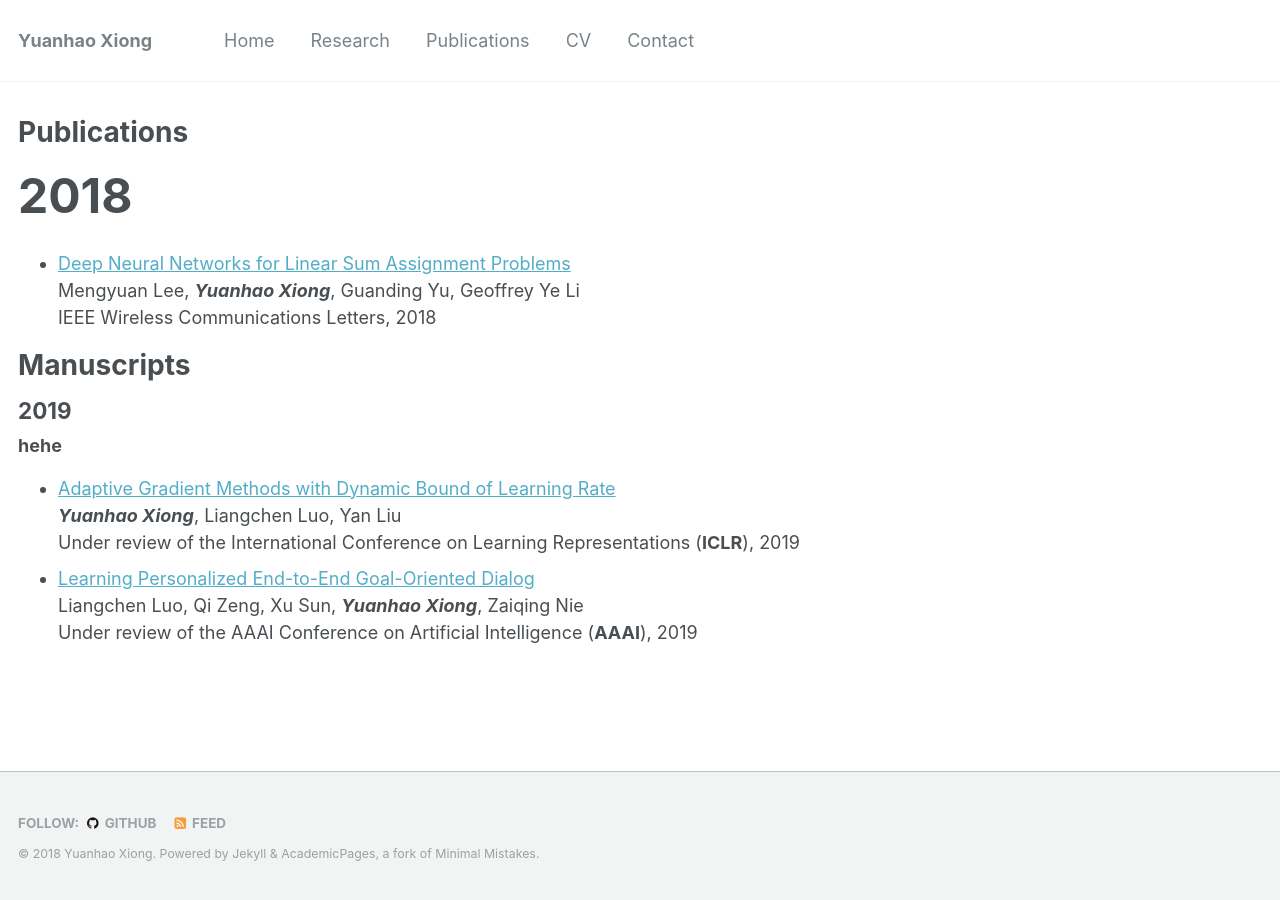
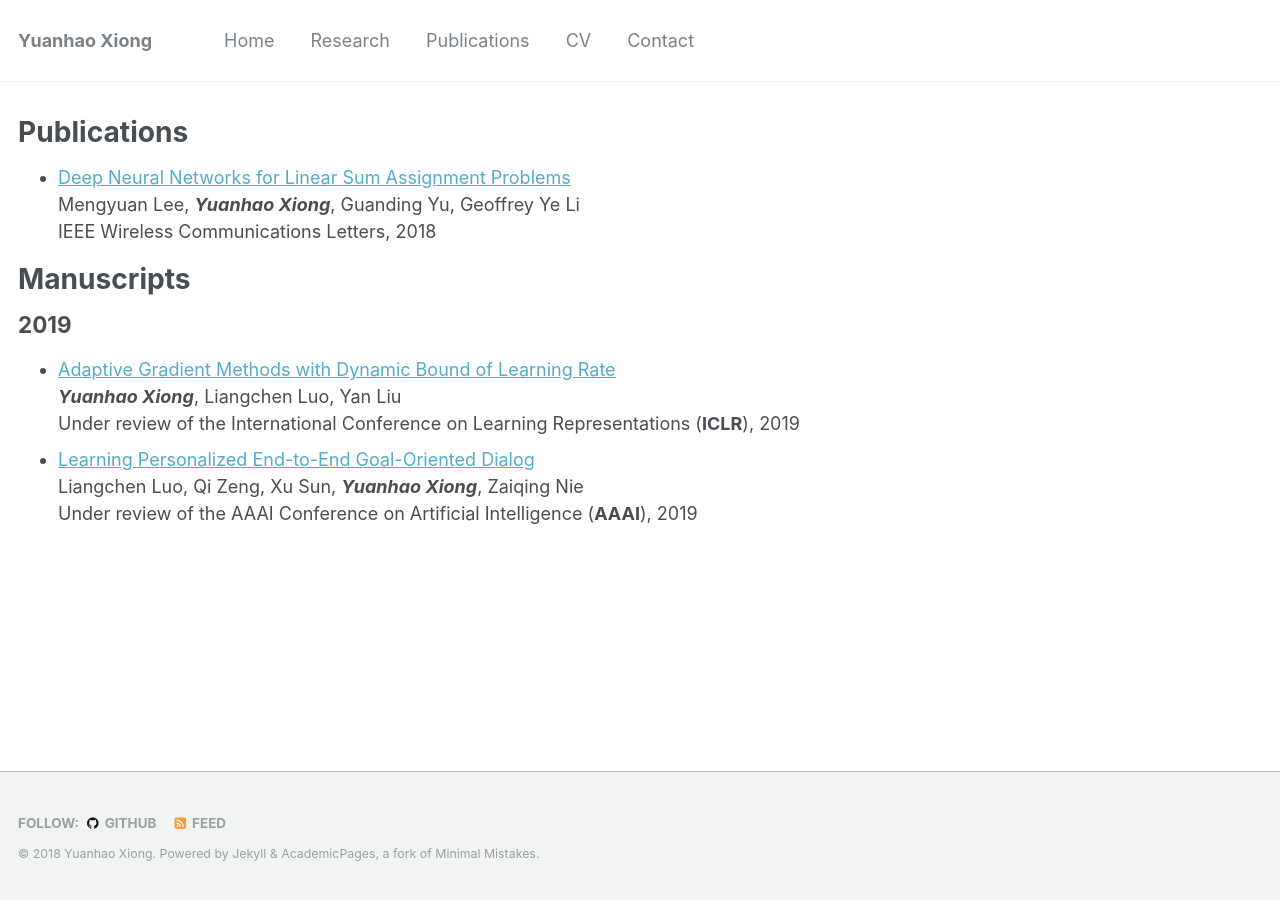
Before and after one commit to xyh97/xyh97.github.io, a Jekyll site: the page built from _pages/publications.md, in a window 1280 px wide. Built offline with Jekyll 4.4.1, drawn with Linux system fonts in a browser that asks for light colours.

Commit message:
modify publications

```diff
--- a/_pages/publications.md
+++ b/_pages/publications.md
@@ -4,16 +4,12 @@ title: "Publications"
 permalink: /publications/
 author_profile: true
 ---
-
-
-<font size="15"><strong>2018</strong></font>
 - [Deep Neural Networks for Linear Sum Assignment Problems](https://ieeexplore.ieee.org/stamp/stamp.jsp?tp=&arnumber=8371290)
 Mengyuan Lee, ***Yuanhao Xiong***, Guanding Yu, Geoffrey Ye Li
 IEEE Wireless Communications Letters, 2018
 
 # Manuscripts
 ## 2019
-### hehe
 - [Adaptive Gradient Methods with Dynamic Bound of Learning Rate](https://ieeexplore.ieee.org/stamp/stamp.jsp?tp=&arnumber=8371290)
 ***Yuanhao Xiong***, Liangchen Luo, Yan Liu
 Under review of the International Conference on Learning Representations (**ICLR**), 2019
```
